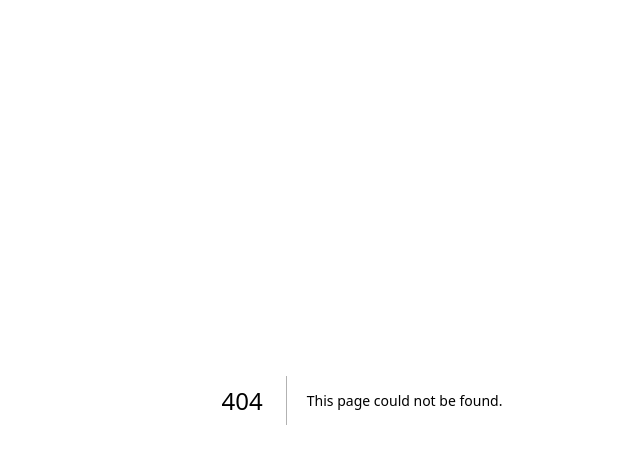
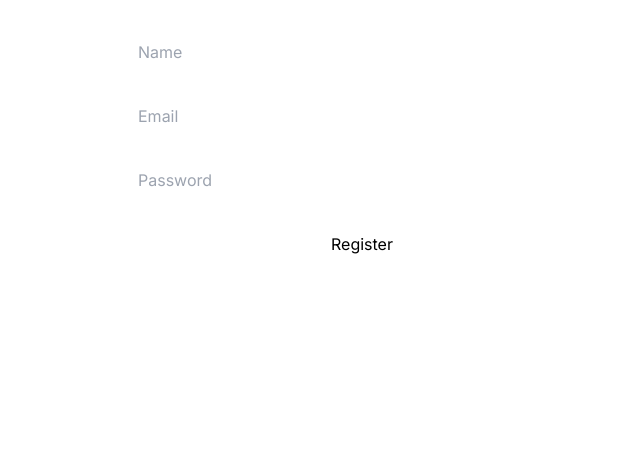
Before and after one commit to uvic-teach/project-m1-team12, a Next.js app in the folder apps/website/: page /registration in a window 1280 px wide. Before the commit this address had no page. Shown: the top 464 px of the page, without its empty margins (278-918 px from the left). Built offline with nearby package versions, Linux system fonts and the light colour scheme.

Commit message:
configure register and login pages

```diff
--- /dev/null
+++ b/apps/website/src/app/login/page.tsx
@@ -0,0 +1,50 @@
+'use client'
+
+import React, { useState } from 'react'
+
+
+export default function Registration() {
+    const [name, setName] = useState('')
+	const [email, setEmail] = useState('')
+	const [password, setPassword] = useState('')
+
+
+    async function login(event: React.FormEvent<HTMLFormElement>) {
+		event.preventDefault()
+
+		const response = await fetch('http://localhost:8082/user/login', {
+			method: 'POST',
+			headers: {
+				'Content-Type': 'application/json',
+			},
+			body: JSON.stringify({
+				email,
+				password,
+			}),
+		})
+
+		const data = await response.json()
+			console.log(data)
+
+	}
+
+    return (
+        <form className="flex flex-col gap-2 mx-auto max-w-md mt-10 " onSubmit={login}>
+				<input
+					value={email}
+					onChange={(e) => setEmail(e.target.value)}
+					type="email"
+					placeholder="Email"
+				/>
+				<br />
+				<input
+					value={password}
+					onChange={(e) => setPassword(e.target.value)}
+					type="password"
+					placeholder="Password"
+				/>
+				<br />
+				<input type="submit" value="Register" />
+        </form>
+    )
+}
--- /dev/null
+++ b/apps/website/src/app/registration/page.tsx
@@ -0,0 +1,60 @@
+'use client'
+
+import React, { useState } from 'react'
+
+
+export default function Registration() {
+    const [name, setName] = useState('')
+	const [email, setEmail] = useState('')
+	const [password, setPassword] = useState('')
+
+
+    async function registerUser(event: React.FormEvent<HTMLFormElement>) {
+		event.preventDefault()
+
+		const response = await fetch('http://localhost:8082/user/register', {
+			method: 'POST',
+			headers: {
+				'Content-Type': 'application/json',
+			},
+			body: JSON.stringify({
+				name,
+				email,
+				password,
+			}),
+		})
+
+		const data = await response.json()
+
+		if (data.status === 'ok') {
+			console.log(data)
+		}
+	}
+
+    return (
+        <form className="flex flex-col gap-2 mx-auto max-w-md mt-10 " onSubmit={registerUser}>
+           <input
+					value={name}
+					onChange={(e) => setName(e.target.value)}
+					type="text"
+					placeholder="Name"
+				/>
+				<br />
+				<input
+					value={email}
+					onChange={(e) => setEmail(e.target.value)}
+					type="email"
+					placeholder="Email"
+				/>
+				<br />
+				<input
+					value={password}
+					onChange={(e) => setPassword(e.target.value)}
+					type="password"
+					placeholder="Password"
+				/>
+				<br />
+				<input type="submit" value="Register" />
+        </form>
+    )
+}
```
